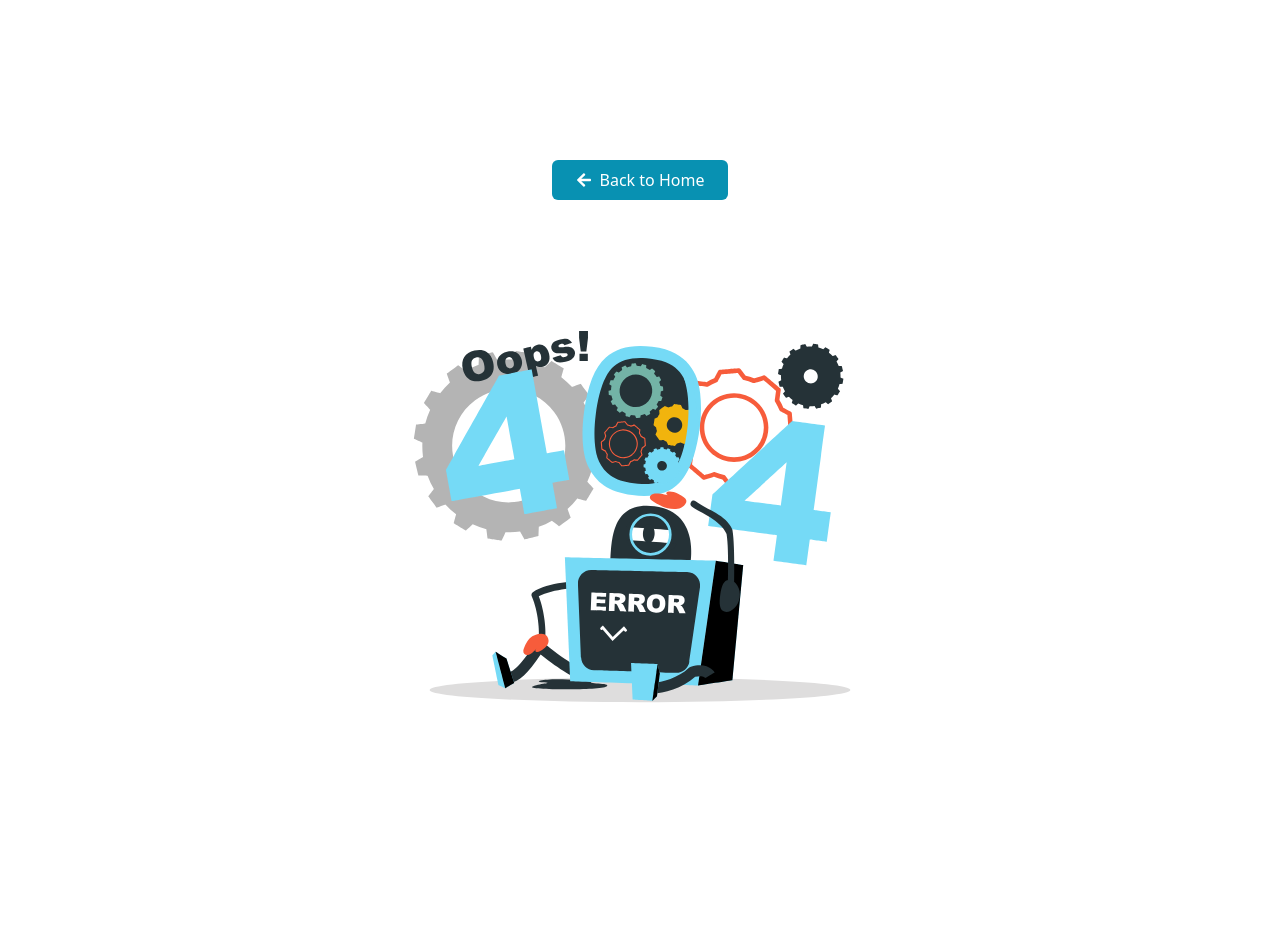
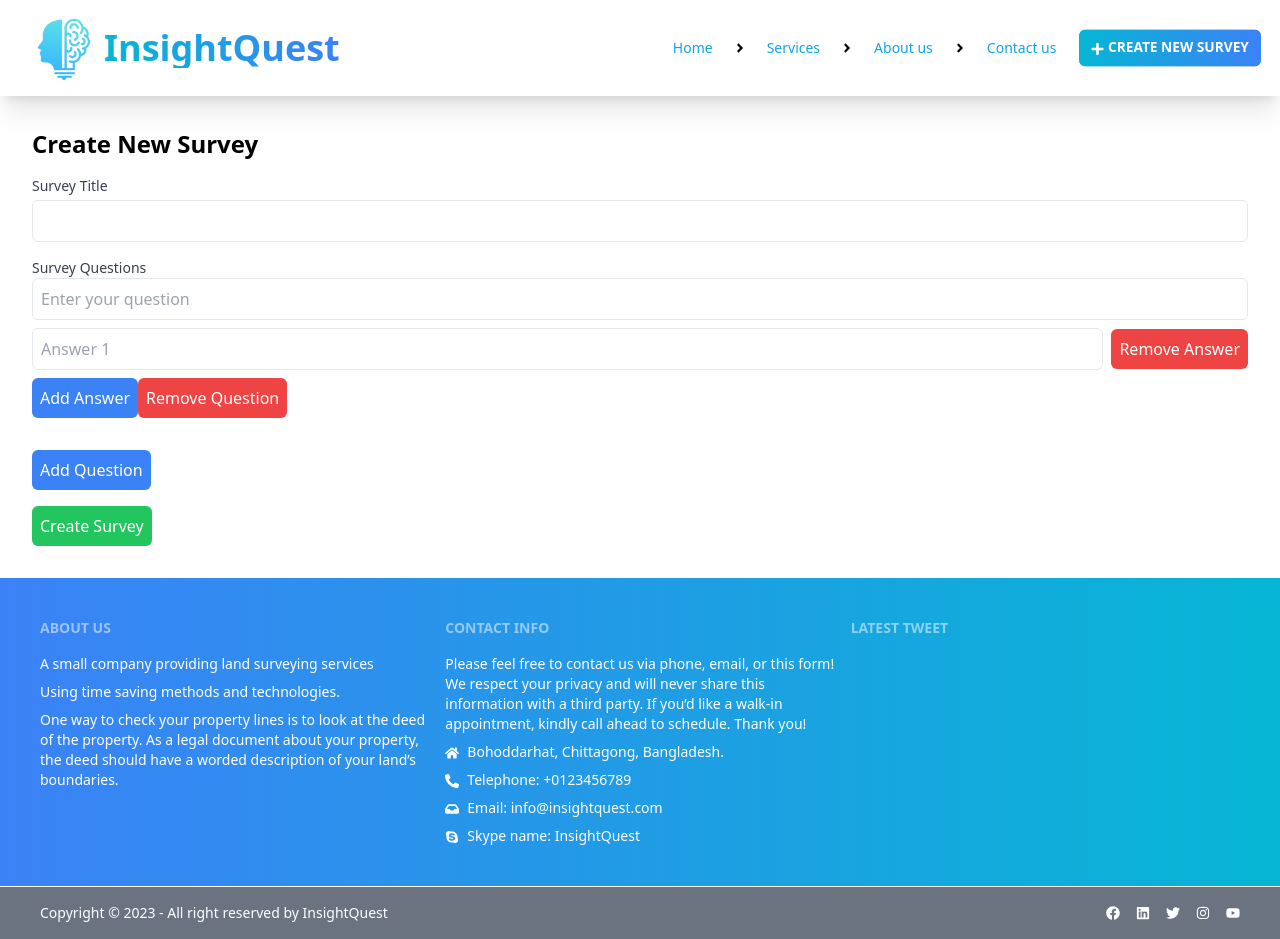
Before and after one commit to chandan-chandra-shil/insightquest, a React (Vite) app: page /createnewsurvey in a window 1280 px wide. Before the commit this address had no page. Before the commit the page ends 800 px from the top, so only its background shows below. Built offline with nearby package versions, Linux system fonts and the light colour scheme.

Commit message:
Create New Survey

```diff
--- /dev/null
+++ b/src/pages/home/createNewSurvey/CreateNewSurvey.jsx
@@ -0,0 +1,123 @@
+import { useState } from 'react';
+
+const CreateNewSurvey = () => {
+    const [surveyTitle, setSurveyTitle] = useState('');
+    const [questions, setQuestions] = useState([
+        {
+            question: '',
+            answers: ['']
+        }
+    ]);
+
+    const addQuestion = () => {
+        setQuestions([...questions, { question: '', answers: [''] }]);
+    };
+
+    const updateQuestion = (index, field, value) => {
+        const updatedQuestions = [...questions];
+        updatedQuestions[index][field] = value;
+        setQuestions(updatedQuestions);
+    };
+
+    const addAnswer = (questionIndex) => {
+        const updatedQuestions = [...questions];
+        updatedQuestions[questionIndex].answers.push('');
+        setQuestions(updatedQuestions);
+    };
+
+    const removeAnswer = (questionIndex, answerIndex) => {
+        const updatedQuestions = [...questions];
+        updatedQuestions[questionIndex].answers.splice(answerIndex, 1);
+        setQuestions(updatedQuestions);
+    };
+
+    const removeQuestion = (index) => {
+        const updatedQuestions = [...questions];
+        updatedQuestions.splice(index, 1);
+        setQuestions(updatedQuestions);
+    };
+
+    return (
+        <div className="p-8">
+            <h2 className="text-2xl font-semibold mb-4">Create New Survey</h2>
+            <div className="mb-4">
+                <label htmlFor="surveyTitle" className="block text-sm font-medium text-gray-700">
+                    Survey Title
+                </label>
+                <input
+                    type="text"
+                    id="surveyTitle"
+                    className="mt-1 p-2 border rounded-md w-full"
+                    value={surveyTitle}
+                    onChange={(e) => setSurveyTitle(e.target.value)}
+                />
+            </div>
+            <div className="mb-4">
+                <label className="block text-sm font-medium text-gray-700">Survey Questions</label>
+                {questions.map((questionObj, questionIndex) => (
+                    <div key={questionIndex} className="mb-4">
+                        <input
+                            type="text"
+                            className="mb-2 p-2 border rounded-md w-full"
+                            placeholder="Enter your question"
+                            value={questionObj.question}
+                            onChange={(e) => updateQuestion(questionIndex, 'question', e.target.value)}
+                        />
+                        {questionObj.answers.map((answer, answerIndex) => (
+                            <div key={answerIndex} className="flex items-center space-x-2">
+                                <input
+                                    type="text"
+                                    className="flex-grow p-2 border rounded-md"
+                                    placeholder={`Answer ${answerIndex + 1}`}
+                                    value={answer}
+                                    onChange={(e) =>
+                                        updateQuestion(questionIndex, 'answers', [
+                                            ...questionObj.answers.slice(0, answerIndex),
+                                            e.target.value,
+                                            ...questionObj.answers.slice(answerIndex + 1)
+                                        ])
+                                    }
+                                />
+                                <button
+                                    className="p-2 bg-red-500 text-white rounded-md"
+                                    onClick={() => removeAnswer(questionIndex, answerIndex)}
+                                >
+                                    Remove Answer
+                                </button>
+                            </div>
+                        ))}
+                        <button
+                            className="mt-2 p-2 bg-blue-500 text-white rounded-md"
+                            onClick={() => addAnswer(questionIndex)}
+                        >
+                            Add Answer
+                        </button>
+                        <button
+                            className="mt-2 p-2 bg-red-500 text-white rounded-md"
+                            onClick={() => removeQuestion(questionIndex)}
+                        >
+                            Remove Question
+                        </button>
+                    </div>
+                ))}
+                <button
+                    className="mt-4 p-2 bg-blue-500 text-white rounded-md"
+                    onClick={addQuestion}
+                >
+                    Add Question
+                </button>
+            </div>
+            <button
+                className="p-2 bg-green-500 text-white rounded-md"
+                onClick={() => {
+                    // Here you would handle the submission of the survey data
+                    console.log('Survey Data:', { surveyTitle, questions });
+                }}
+            >
+                Create Survey
+            </button>
+        </div>
+    );
+};
+
+export default CreateNewSurvey;
--- a/src/pages/shared/navbar/Navbar.jsx
+++ b/src/pages/shared/navbar/Navbar.jsx
@@ -83,7 +83,7 @@ const Navbar = () => {
                 Contact us
               </NavLink>
               <button className="btn btn-sm text-white bg-gradient-to-r from-cyan-500 to-blue-500 h-10">
-                <Link>
+                <Link to="/createnewsurvey">
                   <FaPlus className="inline-flex items-center" /> Create new
                   survey
                 </Link>
--- a/src/routes/Route.jsx
+++ b/src/routes/Route.jsx
@@ -5,6 +5,7 @@ import ErrorPage from "../pages/errorPage/ErrorPage";
 import SurveyCard from "../pages/home/surveyCard/SurveyCard";
 import ContactUs from "../pages/home/contactUs/ContactUs";
 import AboutUs from "../pages/home/aboutUs/AboutUs";
+import CreateNewSurvey from "../pages/home/createNewSurvey/CreateNewSurvey";
 
 const router = createBrowserRouter([
   {
@@ -27,6 +28,10 @@ const router = createBrowserRouter([
       {
         path: "contact",
         element: <ContactUs></ContactUs>
+      },
+      {
+        path: "createnewsurvey",
+        element: <CreateNewSurvey></CreateNewSurvey>
       }
     ]
   },
```
